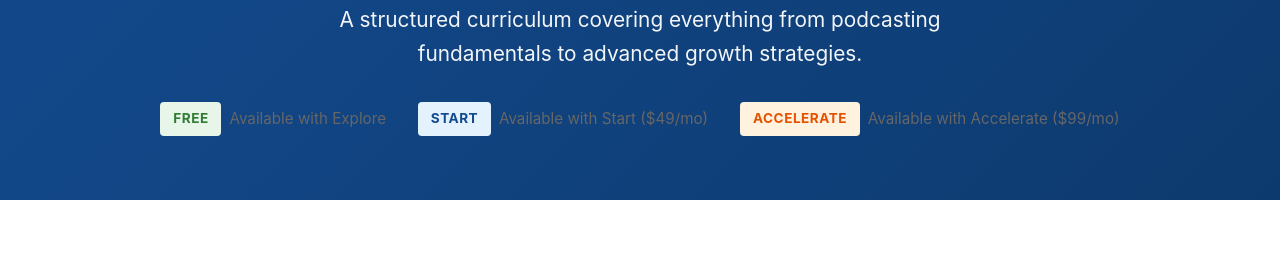
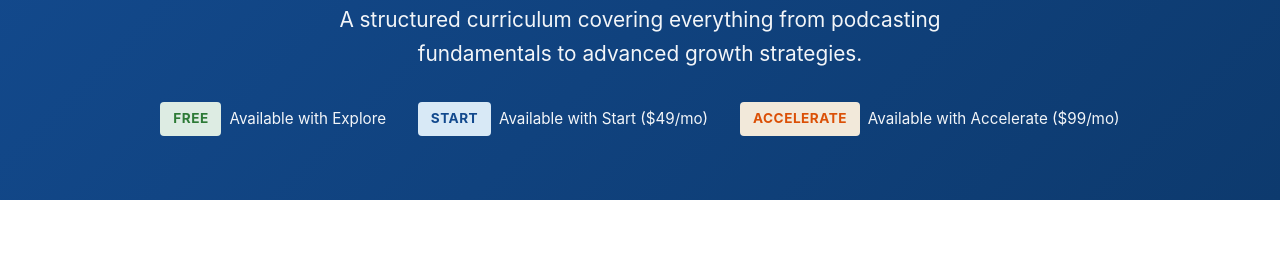
Before and after one commit to podpage-com/sop-website-demo, a plain HTML site: page courses.html in a window 1280 px wide. Shown: the part 244-506 px from the top of the page. Drawn offline with Linux system fonts and the light colour scheme.

Commit message:
Fix: Improve collapsible course sections and fix legend text color for readability

```diff
--- a/styles.css
+++ b/styles.css
@@ -522,7 +522,8 @@ body {
     align-items: center;
     gap: 0.5rem;
     font-size: 0.95rem;
-    color: var(--text-light);
+    color: var(--white);
+    opacity: 0.95;
 }
 
 .course-track {
```
